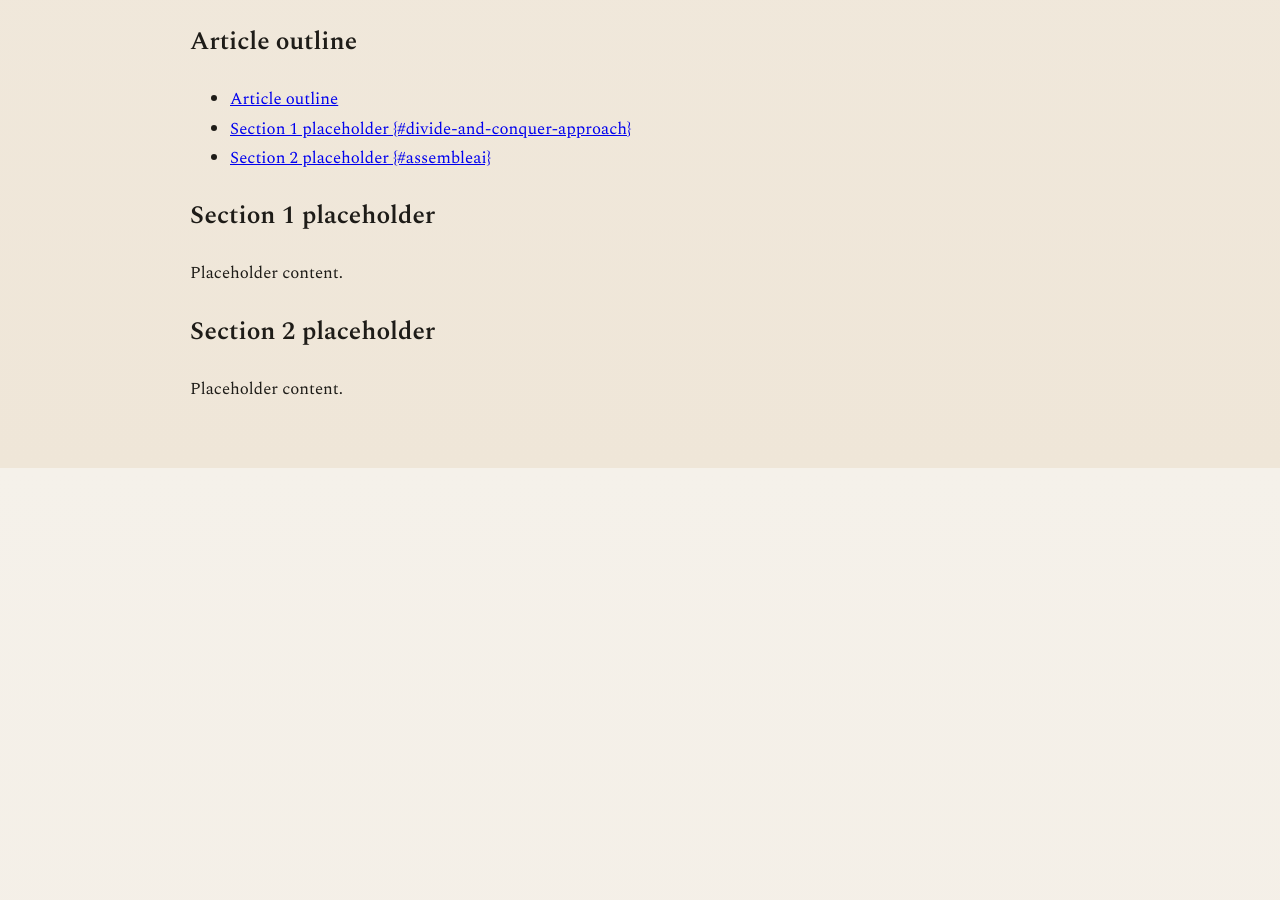
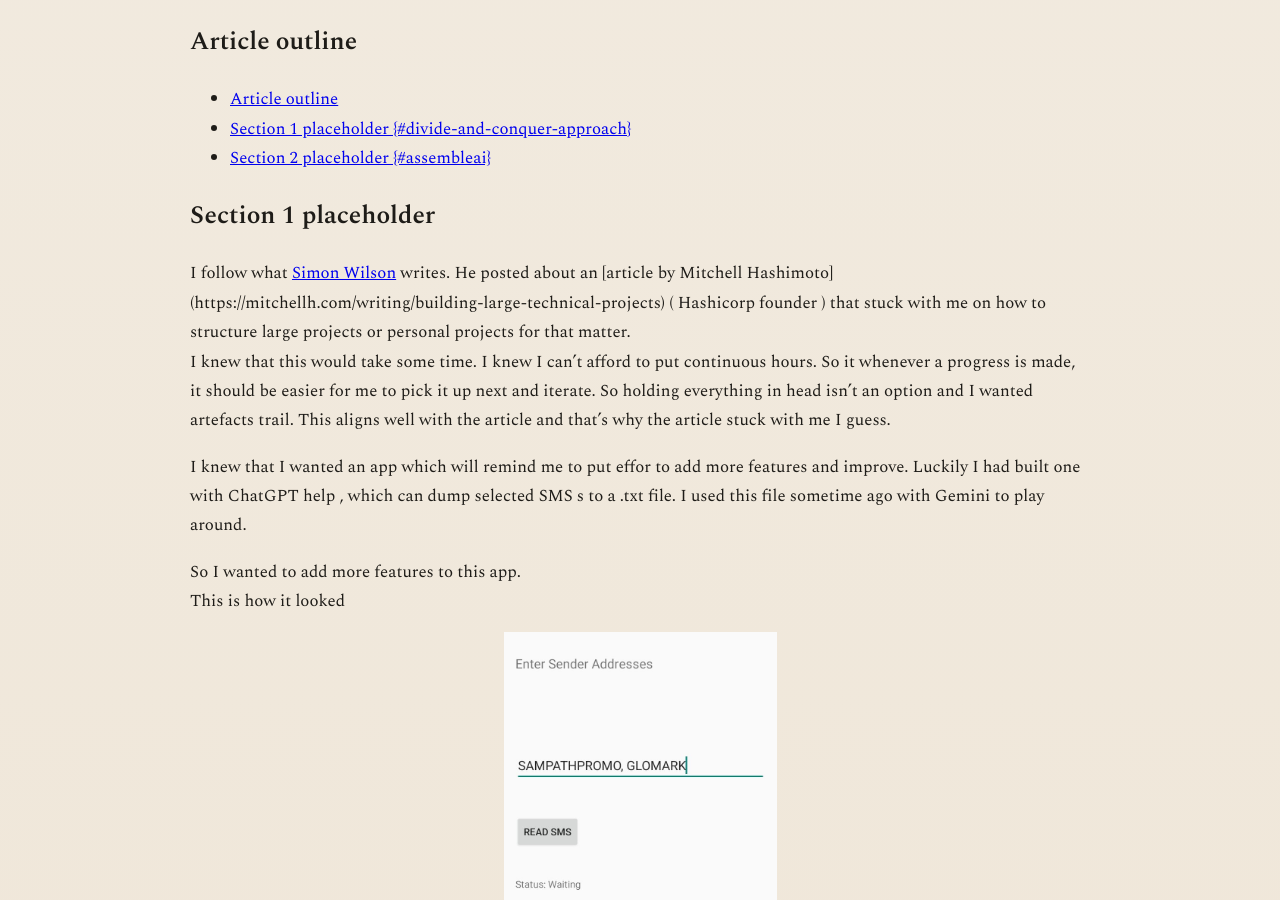
Before and after one commit to nilanka-weeraman/nilanka-weeraman.github.io, a Jekyll site: the page built from _posts/2026-01-20-welcome.md, in a window 1280 px wide and 900 px high, scrolled down 2670 px. Built offline with Jekyll 4.4.1, drawn with Linux system fonts in a browser that asks for light colours; before the commit the page ends 3138 px from its top, so only the background shows below that.

Commit message:
section1

```diff
--- a/_posts/2026-01-20-welcome.md
+++ b/_posts/2026-01-20-welcome.md
@@ -25,7 +25,14 @@ I'll detail out how I did it. Along the way I had to learn new stuff and referen
 
 ## Section 1 placeholder {#divide-and-conquer-approach}
 
-Placeholder content.
+I follow what [Simon Wilson](https://simonwillison.net/) writes. He posted about an [article by Mitchell Hashimoto] (https://mitchellh.com/writing/building-large-technical-projects) ( Hashicorp founder ) that stuck with me on how to structure large projects or personal projects for that matter. <br>
+I knew that this would take some time. I knew I can't afford to put continuous hours. So it whenever a progress is made, it should be easier for me to pick it up next and iterate. So holding everything in head isn't an option and I wanted artefacts trail. This aligns well with the article and that's why the article stuck with me I guess.
+
+I knew that I wanted an app which will remind me to put effor to add more features and improve. Luckily I had built one with ChatGPT help , which can dump selected SMS s to a .txt file. I used this file sometime ago with Gemini to play around. <br>
+
+So I wanted to add more features to this app.<br>
+This is how it looked<br>
+<img class="post-image" style="--post-image-width: 273px; --post-image-max: 320px;" src="{{ '/assets/images/smsfilterapp.jpeg' | relative_url }}" alt="SMS Filter App" width="90" height="260" />
 
 ## Section 2 placeholder {#assembleai}
 
```
Also changed, not shown: assets/images/smsfilterapp.jpeg (added).
